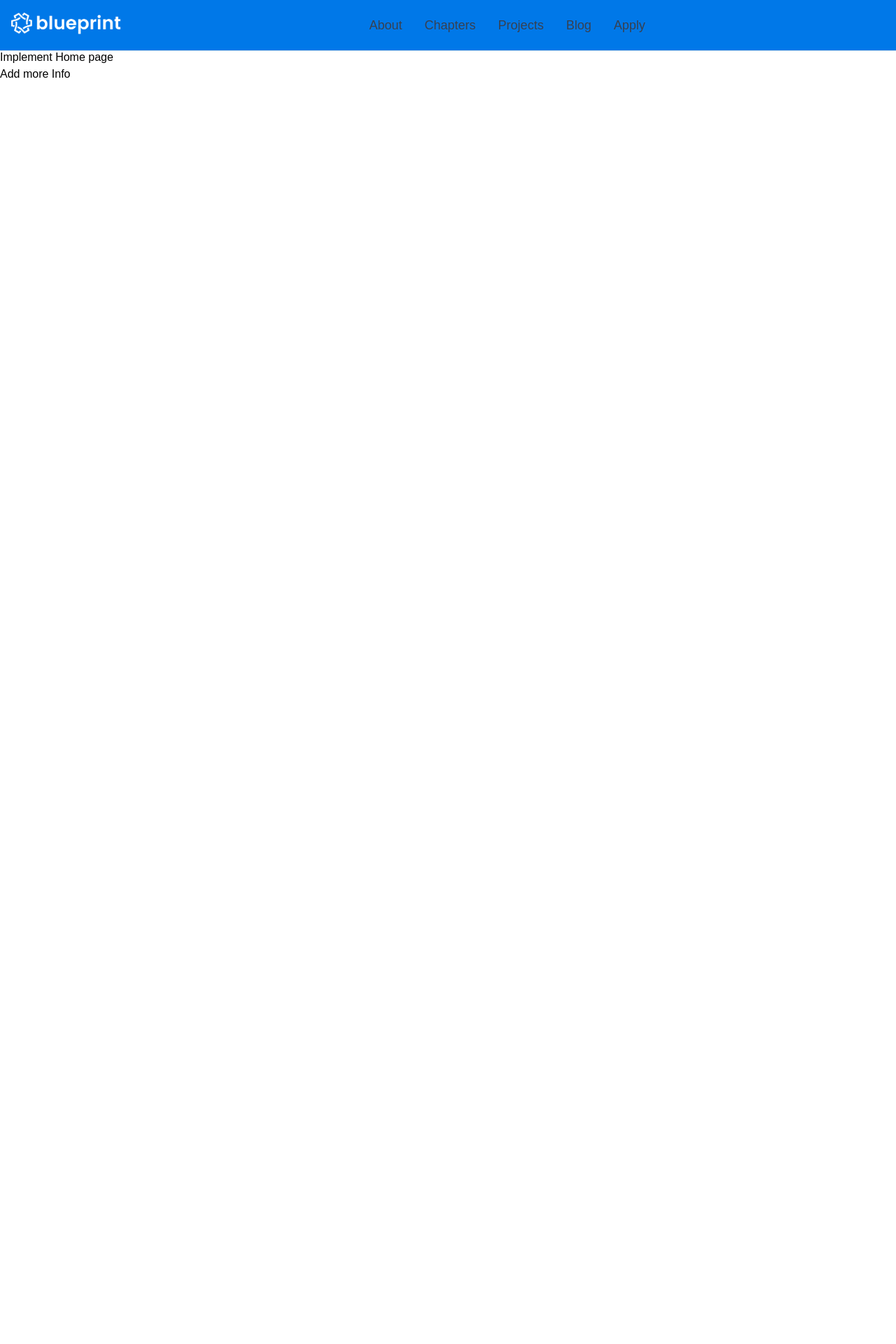
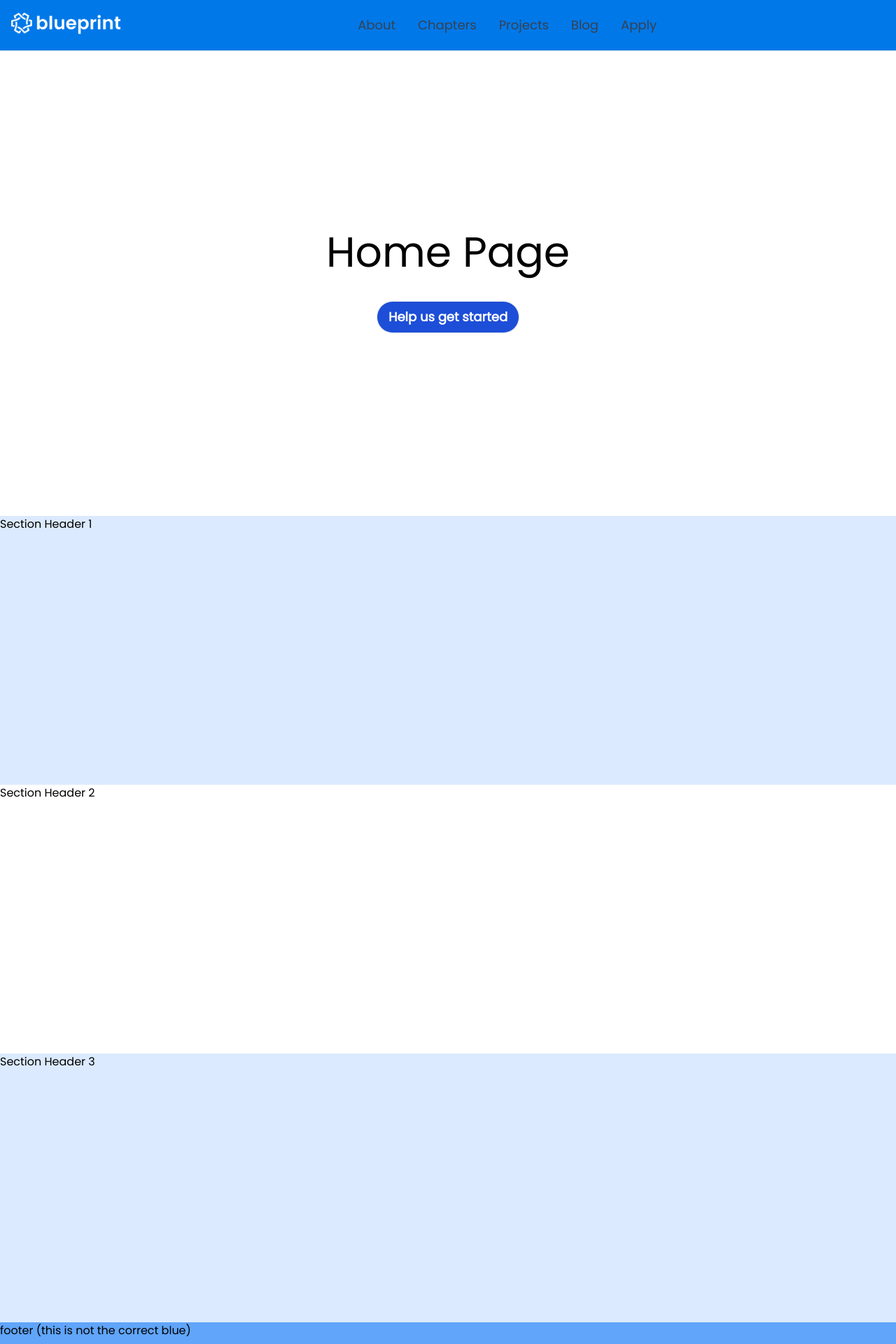
Before and after one commit to OwenTruong/blueprint_website, a React (Create React App) app: page / in a window 1280 px wide. Shown: the top 1920 px of the page at 70% size. Before the commit the page ends 800 px from the top, so only its background shows below. Built offline with nearby package versions, Linux system fonts and the light colour scheme.

Commit message:
basic sections and layout

```diff
--- a/public/index.html
+++ b/public/index.html
@@ -24,6 +24,12 @@
       work correctly both with client-side routing and a non-root public URL.
       Learn how to configure a non-root public URL by running `npm run build`.
     -->
+    <!--
+      Blueprint Font
+    -->
+    <link rel="preconnect" href="https://fonts.googleapis.com">
+    <link rel="preconnect" href="https://fonts.gstatic.com" crossorigin>
+    <link href="https://fonts.googleapis.com/css2?family=Poppins&display=swap" rel="stylesheet">
     <title>React App</title>
   </head>
   <body>
--- a/src/components/Home.jsx
+++ b/src/components/Home.jsx
@@ -1,8 +1,29 @@
 function Home() {
   return (
-    <div>
-      <h1>Implement Home page</h1>
-      <p>Add more Info</p>
+    <div className="h-screen">
+      <section className="h-5/6 flex flex-col justify-center items-center content-center">
+        <h1 className="text-6xl pb-10">Home Page</h1>
+        <div>
+          <button
+            type="button"
+            className="px-4 py-2 text-lg bg-blue-700 font-semibold rounded-full border text-white hover:text-black hover:bg-neutral-400"
+          >
+            Help us get started
+          </button>
+        </div>
+      </section>
+      <section className="h-96 bg-blue-100">
+        <h1>Section Header 1</h1>
+      </section>
+      <section className="h-96">
+        <h1>Section Header 2</h1>
+      </section>
+      <section className="h-96 bg-blue-100">
+        <h1>Section Header 3</h1>
+      </section>
+      <section className="h-40 bg-blue-400">
+        <h1>footer (this is not the correct blue)</h1>
+      </section>
     </div>
   );
 }
```
Also changed, not shown: .eslintrc.js.
